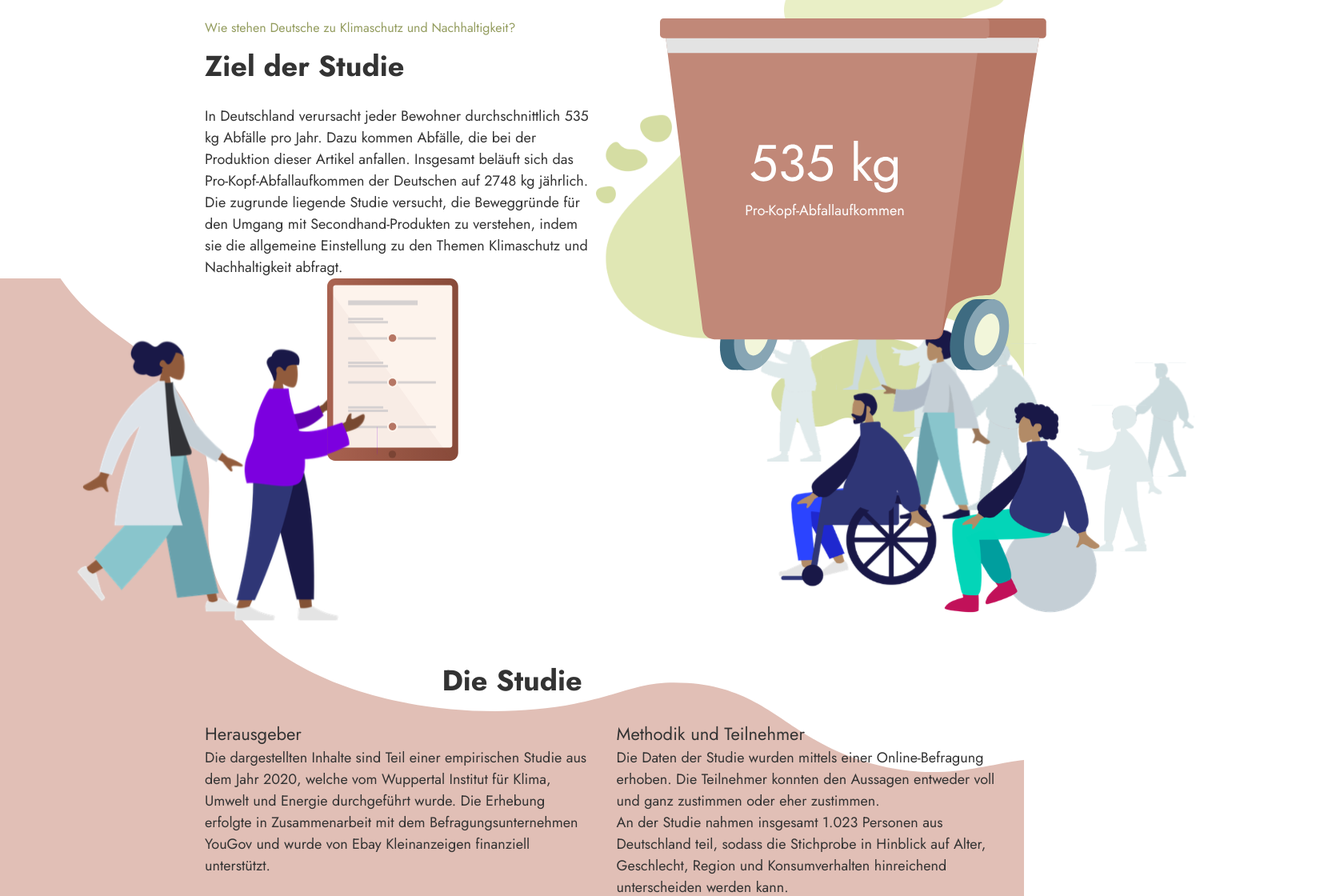
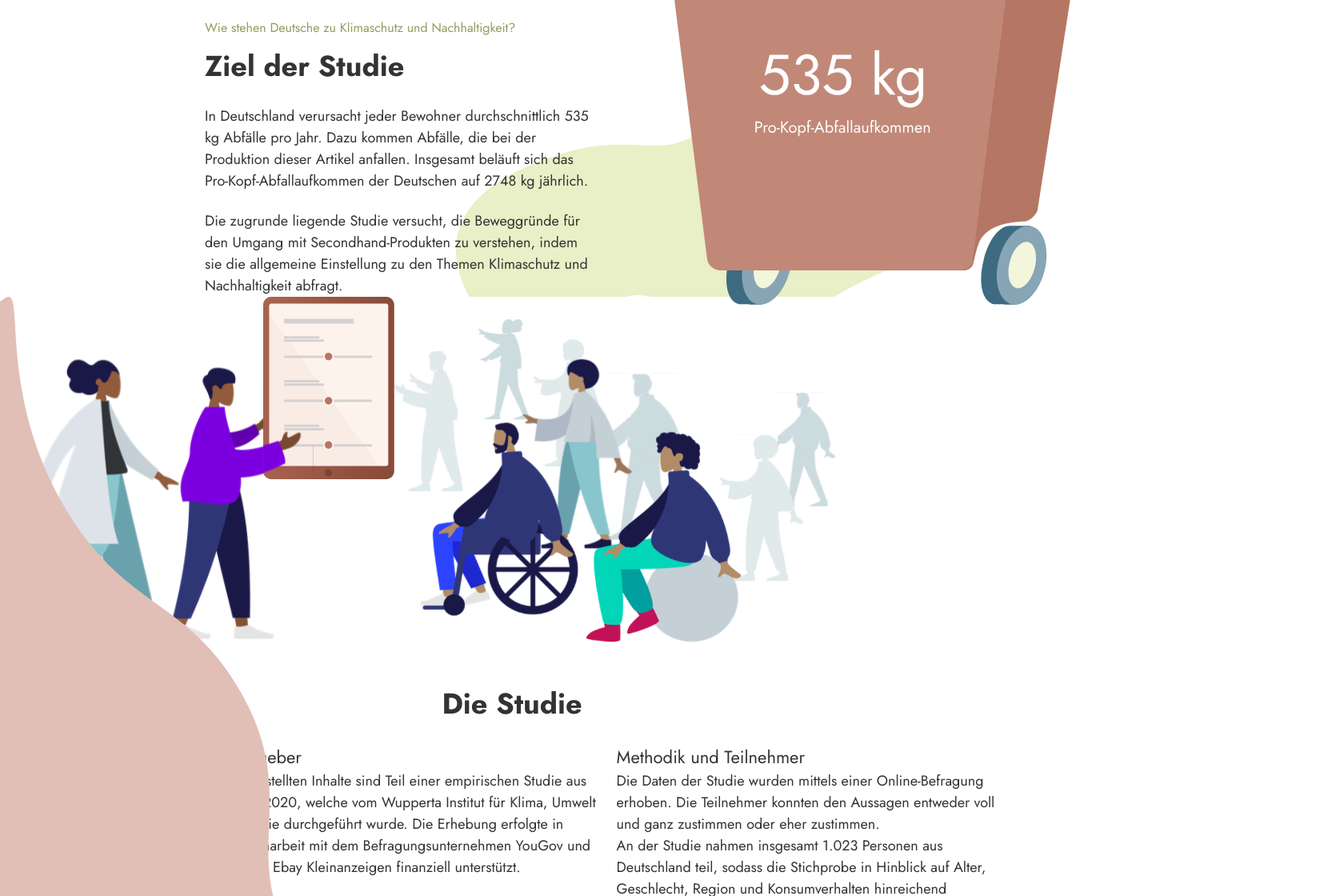
Before and after one commit to lenagoetzinger97/reuse, a Vue app: page / in a window 1280 px wide. Shown: the part 1340-2460 px from the top of the page at 80% size, 1650 px wide, since content can reach past the window. Built offline with nearby package versions, Linux system fonts and the light colour scheme.

Commit message:
Background Image
Versuche an bg-image, kann unnötig sein

```diff
--- a/src/App.vue
+++ b/src/App.vue
@@ -1,7 +1,7 @@
 <!-- neue components in <template> und in <script> (2x!) ergänzen -->
 <template>
   <div id="app">
-    <Intro msg="Das ist ein Test"/>
+    <Intro/>
     <Data/>
   </div>
 </template>
@@ -18,7 +18,3 @@ export default {
   }
 }
 </script>
-
-<style lang="scss" scoped>
-  @import "./scss/main.scss";
-</style>
--- a/src/components/Intro.vue
+++ b/src/components/Intro.vue
@@ -22,28 +22,30 @@
       <div class="container-text">
         <p class="topline topline-green">Wie stehen Deutsche zu Klimaschutz und Nachhaltigkeit?</p>
         <h2>Ziel der Studie</h2>
-        <p>In Deutschland verursacht jeder Bewohner durchschnittlich 535 kg Abfälle pro Jahr. Dazu kommen Abfälle, die
-          bei
-          der Produktion dieser Artikel anfallen. Insgesamt beläuft sich das Pro-Kopf-Abfallaufkommen der Deutschen auf
-          2748
-          kg jährlich. Die zugrunde liegende Studie versucht, die Beweggründe für den Umgang mit Secondhand-Produkten zu
-          verstehen,
+        <p>In Deutschland verursacht jeder Bewohner durchschnittlich 535 kg Abfälle pro Jahr. Dazu kommen Abfälle, die bei
+          der Produktion dieser Artikel anfallen. Insgesamt beläuft sich das Pro-Kopf-Abfallaufkommen der Deutschen auf 2748
+          kg jährlich.
+        </p>
+        <br>
+        <p>Die zugrunde liegende Studie versucht, die Beweggründe für den Umgang mit Secondhand-Produkten zu verstehen,
           indem sie die allgemeine Einstellung zu den Themen Klimaschutz und Nachhaltigkeit abfragt.
         </p>
       </div>
+
       <div class="container-rubbish">
-        <img src="../assets/trash.svg" alt="Hintergrundfläche grün">
-        <img src="../assets/background-green.png" alt="Hintergrundfläche grün">
+        <img src="../assets/trash.svg" alt="Mülleimer">
+        <!-- <img src="../assets/background-green.png" alt="Hintergrundfläche grün">-->
       </div>
     </div>
+    <div class="container-studie">
 
-
-
-    <div class="container-stuide background_red">
-    <div class="row-illus">
-      <img src="../assets/herausgeber.svg" alt="Herausgeber">
-      <img src="../assets/befragte.svg" alt="Befragte">
-    </div>
+      <div class="background-red">
+        <img src="../assets/background-red.png" alt="Hintergrundfläche rot">
+      </div>
+      <div class="row-illus">
+        <img src="../assets/herausgeber.svg" alt="Herausgeber">
+        <img src="../assets/befragte.svg" alt="Befragte">
+      </div>
       <div>
         <p class="topline topline-white text-center">Wer hat die Stuide durchgeführt?</p>
         <h2 class="text-center">Die Studie</h2>
@@ -51,27 +53,21 @@
         <div class="container-text-studie">
           <div class="col">
             <p class="p-large">Herausgeber</p>
-            <p>Die dargestellten Inhalte sind Teil einer empirischen Studie aus dem Jahr 2020, welche vom Wuppertal
-              Institut
-              für
-              Klima, Umwelt und Energie durchgeführt wurde. Die Erhebung erfolgte in Zusammenarbeit mit dem
-              Befragungsunternehmen
-              YouGov und wurde von Ebay Kleinanzeigen finanziell unterstützt. </p>
+            <p>Die dargestellten Inhalte sind Teil einer empirischen Studie aus dem Jahr 2020, welche vom Wupperta
+              Institut für Klima, Umwelt und Energie durchgeführt wurde. Die Erhebung erfolgte in Zusammenarbeit mit dem
+              Befragungsunternehmen YouGov und wurde von Ebay Kleinanzeigen finanziell unterstützt.
+            </p>
           </div>
           <div class="col">
             <p class="p-large">Methodik und Teilnehmer</p>
-            <p>Die Daten der Studie wurden mittels einer Online-Befragung erhoben. Die Teilnehmer konnten den Aussagen
-              entweder
-              voll und ganz zustimmen oder eher zustimmen.</p>
+            <p>Die Daten der Studie wurden mittels einer Online-Befragung erhoben. Die Teilnehmer konnten den Aussagen entweder voll und ganz zustimmen oder eher zustimmen.</p>
             <p>An der Studie nahmen insgesamt 1.023 Personen aus Deutschland teil, sodass die Stichprobe in Hinblick auf
-              Alter,
-              Geschlecht, Region und Konsumverhalten hinreichend unterscheiden werden kann. </p>
+              Alter, Geschlecht, Region und Konsumverhalten hinreichend unterscheiden werden kann.
+            </p>
           </div>
         </div>
       </div>
     </div>
-
-
     <!--Lena-->
     <p class="topline topline-green text-center">Gruppierte Vergleiche </p>
     <h2 class="text-center">Zielgruppen</h2>
--- a/src/scss/components/die-studie.scss
+++ b/src/scss/components/die-studie.scss
@@ -1,34 +1,17 @@
-.background_red{
-    background-image: url("http://127.0.0.1:5500/src/assets/background_red.svg");
-
-    background-position: center;
-    background-repeat: no-repeat;
-    background-size: cover;
+.container-studie{
     position: relative;
 }
-
+.background-red{
+    width: 100%;
+    position: absolute;
+    left:0;
+}
 .row-illus {
-    display: flex;
     height: auto;
-
-    img:first-child {
-        position: relative;
-        left: 80px;
-    }
-
-    img:last-child {
-        position: relative;
-        margin-left: 35%;
-    }
+    width: 100%;
 }
-
-
-
-
 .container-text-studie {
     display: flex;
-
-
     .col:first-child {
         max-width: 30.563em;
         margin-left: 20%;
--- a/src/scss/components/ziel-studie.scss
+++ b/src/scss/components/ziel-studie.scss
@@ -2,7 +2,8 @@
     width: 100%;
     height: auto;
     display: flex;
-    justify-content: space-between
+    justify-content: space-between;
+    background: url(/src/assets/background-green.png);
 }
 
 .container-text {
@@ -17,13 +18,13 @@
 
     img:first-child {
         position: absolute;
-        left: 80px;
+        left: 5em;
         z-index: 1;
     }
 
     img:last-child {
         position: absolute;
-        top: -130px;
+        top:-8.125em;
         right: 0;
         width: 100%;
         z-index: 0;
--- a/src/scss/style/base-style.scss
+++ b/src/scss/style/base-style.scss
@@ -2,7 +2,7 @@ html,
 body,
 header {
    margin: 0;
-   max-width: 100%;
+   max-width: 100vw;
 }
 body{
    margin: -32px 0 0 0;
```
Also changed, not shown: src/assets/_background_red.svg (renamed from src/assets/background_red.svg), src/assets/background-red.png (added), src/scss/components/zielgruppe.scss (indentation only).
